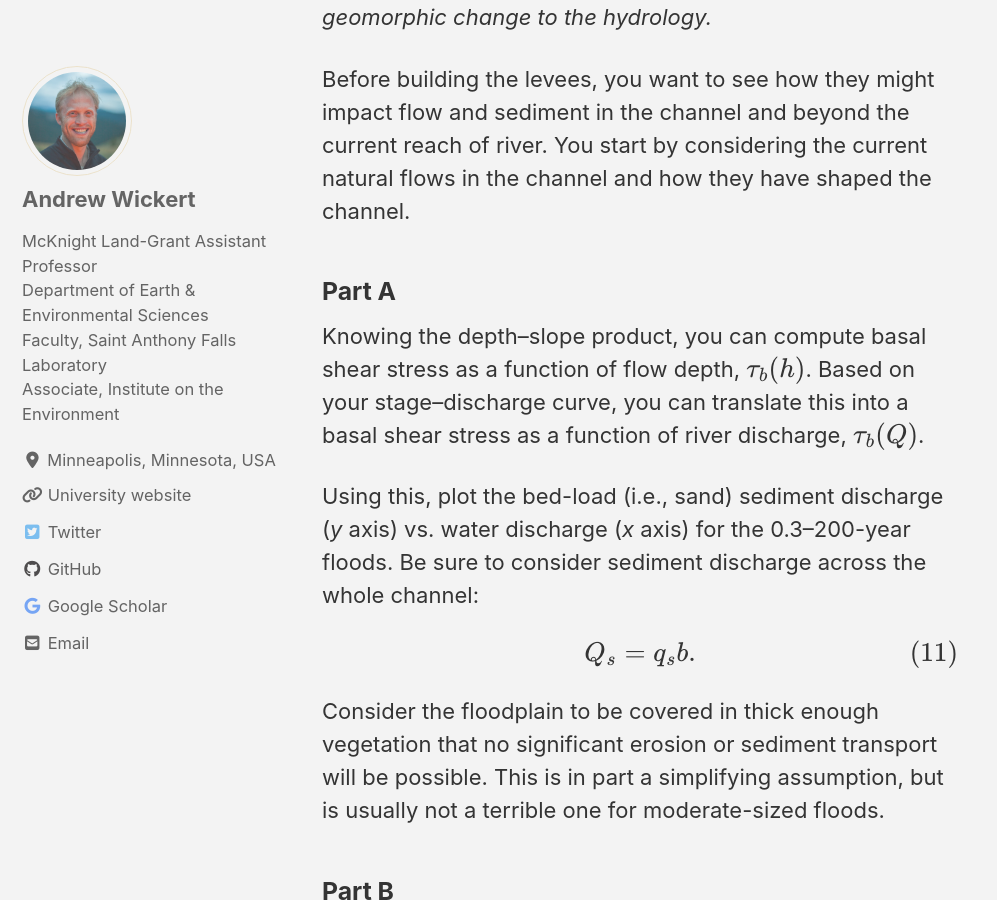
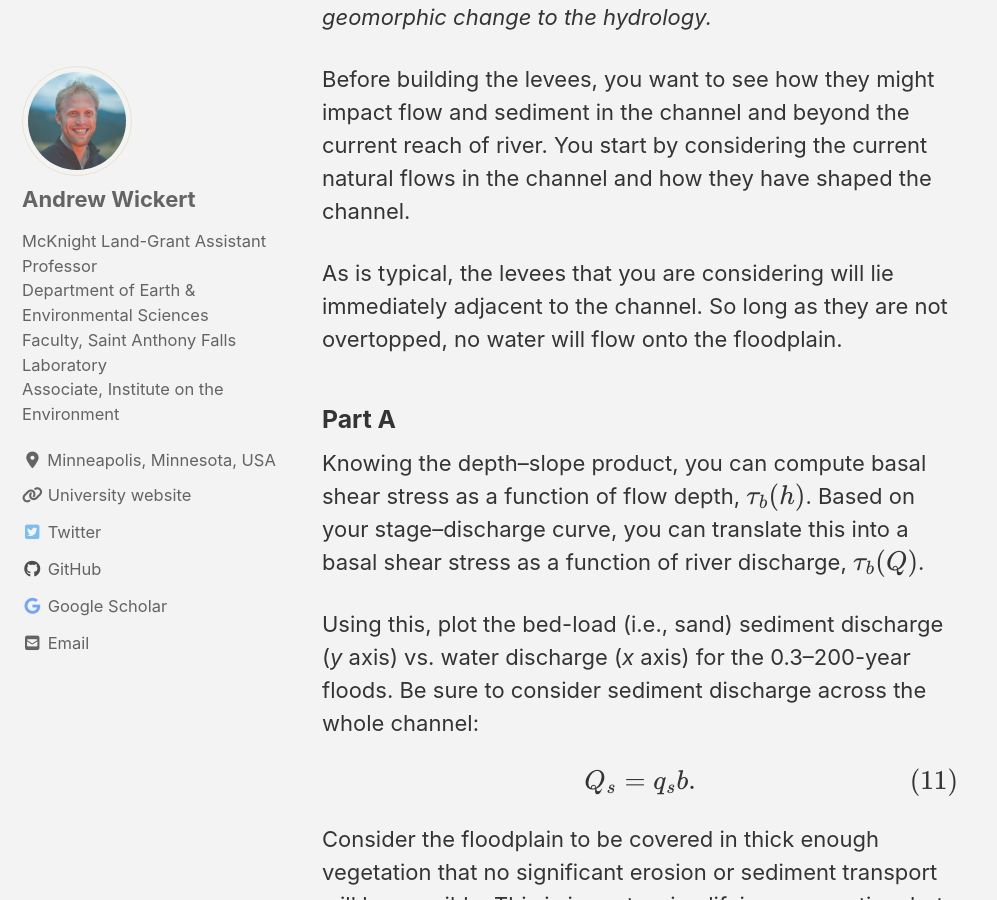
Before and after one commit to GeomorphOnline/GeomorphOnline.github.io, a Jekyll site: the page built from lessons/_hydraulics/pset_rating_curves.md, in a window 1280 px wide and 900 px high, scrolled down 10519 px. Shown: the whole window, without its empty margins (0-997 px from the left). Built offline with Jekyll 4.4.1, drawn with Linux system fonts in a browser that asks for light colours; cached includes are drawn as plain includes; nearby versions of some CDN libraries; formulas are drawn with MathJax 3.

Commit message:
Clarify that levees are right next to channel.

```diff
--- a/lessons/_hydraulics/pset_rating_curves.md
+++ b/lessons/_hydraulics/pset_rating_curves.md
@@ -171,6 +171,8 @@ Second, plot the flood *stage* against *return period* for the 1--500 year flood
 
 Before building the levees, you want to see how they might impact flow and sediment in the channel and beyond the current reach of river. You start by considering the current natural flows in the channel and how they have shaped the channel.
 
+As is typical, the levees that you are considering will lie immediately adjacent to the channel. So long as they are not overtopped, no water will flow onto the floodplain.
+
 ### Part A
 
 Knowing the depth--slope product, you can compute basal shear stress as a function of flow depth, $$\tau_b(h)$$. Based on your stage--discharge curve, you can translate this into a basal shear stress as a function of river discharge, $$\tau_b(Q)$$.
```
